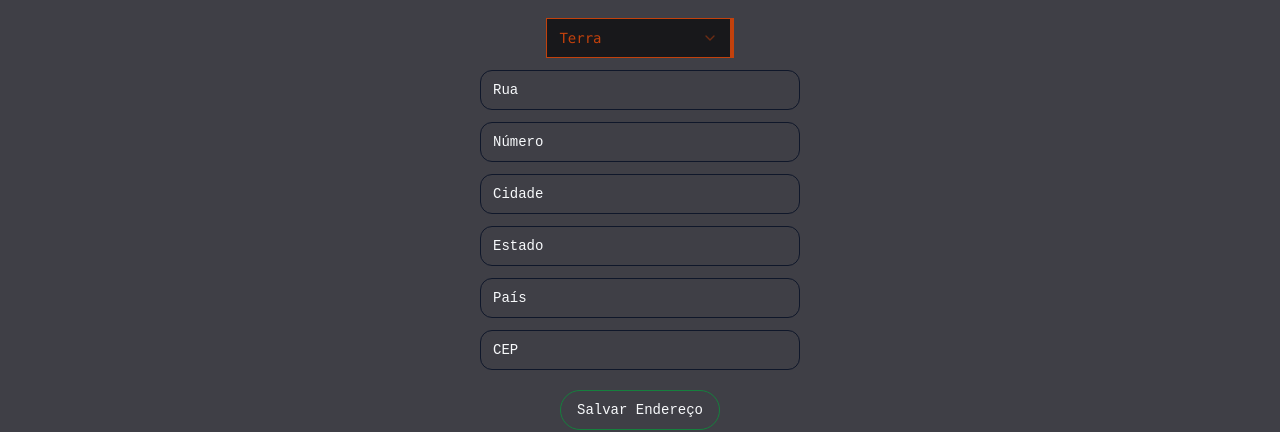
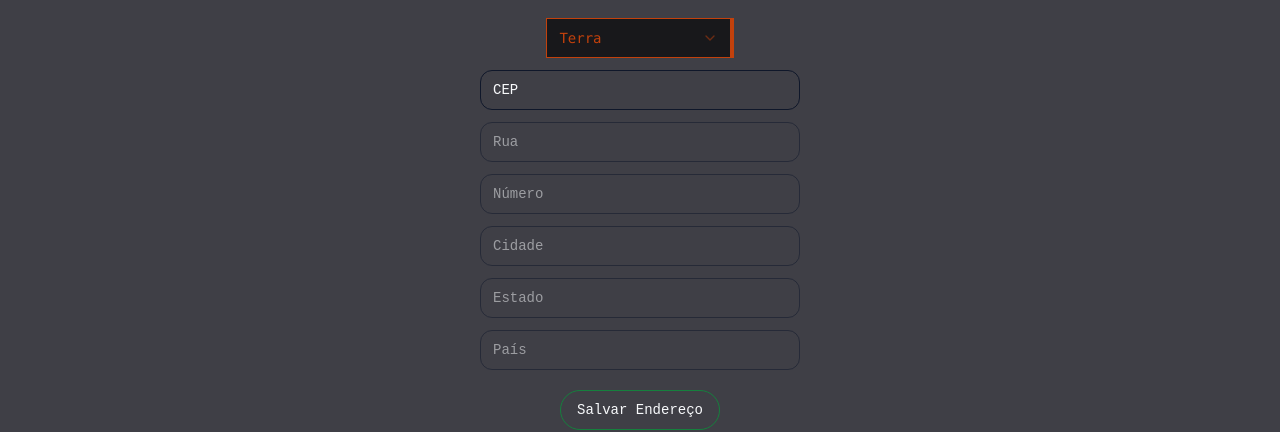
Before and after one commit to kevinDsousa/MarsEarthDeliveries, a React (Vite) app: page /new-address in a window 1280 px wide. Shown: the part 284-716 px from the top of the page. Built offline with nearby package versions, Linux system fonts and the light colour scheme.

Commit message:
style: :lipstick: Ajuste de cores na tela de visualizar endereços

```diff
--- a/src/pages/AddressTable.tsx
+++ b/src/components/AddressTable.tsx
@@ -6,7 +6,7 @@ import {
   TableHead,
   TableRow,
   TableCell,
-} from "../components/ui/table";
+} from "./ui/table";
 import { removeAddressFromLocalStorage } from "../utils/localStorageUtils";
 import { Link } from "react-router-dom";
 
@@ -86,7 +86,7 @@ export const AddressTable = () => {
         </Table>
       ) : (
         <div className="text-slate-50 text-center mt-4">
-          <p className="text-zinc-900">
+          <p className="text-slate-50 text-lg">
             Nenhum endereço encontrado. Cadastre um novo endereço.
           </p>
         </div>
--- a/src/components/EarthForm.tsx
+++ b/src/components/EarthForm.tsx
@@ -1,83 +1,24 @@
+import { useState, useEffect } from "react";
 import { FormField, FormControl, FormItem, FormMessage } from "./ui/form";
 import { Input } from "./ui/input";
 import { useFormContext } from "react-hook-form";
 
 export const EarthForm = () => {
-  const { control } = useFormContext();
+  const { control, watch } = useFormContext();
+  const cepValue = watch("cep");
+
+  const [isDisabled, setIsDisabled] = useState(true);
+
+  useEffect(() => {
+    if (cepValue && cepValue.length === 8) {
+      setIsDisabled(false);
+    } else {
+      setIsDisabled(true);
+    }
+  }, [cepValue]);
 
   return (
-    <>
     <div className="flex flex-col gap-3 mt-3">
-        <FormField
-          control={control}
-          name="rua"
-          render={({ field, fieldState }) => (
-            <FormItem>
-              <FormControl className="border-slate-900 w-80 rounded-xl text-slate-50">
-                <Input width={500} placeholder="Rua" {...field} />
-              </FormControl>
-              <FormMessage className="text-red-300 text-[10px]">
-                {fieldState.error?.message}
-              </FormMessage>
-            </FormItem>
-          )}
-        />
-        <FormField
-          control={control}
-          name="numero"
-          render={({ field, fieldState }) => (
-            <FormItem>
-              <FormControl className="border-slate-900 w-80 rounded-xl text-slate-50">
-                <Input width={500} placeholder="Número" {...field} />
-              </FormControl>
-              <FormMessage className="text-red-300 text-[10px]">
-                {fieldState.error?.message}
-              </FormMessage>
-            </FormItem>
-          )}
-        />
-        <FormField
-          control={control}
-          name="cidade"
-          render={({ field, fieldState }) => (
-            <FormItem>
-              <FormControl className="border-slate-900 w-80 rounded-xl text-slate-50">
-                <Input width={500} placeholder="Cidade" {...field} />
-              </FormControl>
-              <FormMessage className="text-red-300 text-[10px]">
-                {fieldState.error?.message}
-              </FormMessage>
-            </FormItem>
-          )}
-        />
-        <FormField
-          control={control}
-          name="estado"
-          render={({ field, fieldState }) => (
-            <FormItem>
-              <FormControl className="border-slate-900 w-80 rounded-xl text-slate-50">
-                <Input width={500} placeholder="Estado" {...field} />
-              </FormControl>
-              <FormMessage className="text-red-300 text-[10px]">
-                {fieldState.error?.message}
-              </FormMessage>
-            </FormItem>
-          )}
-        />
-        <FormField
-          control={control}
-          name="pais"
-          render={({ field, fieldState }) => (
-            <FormItem>
-              <FormControl className="border-slate-900 w-80 rounded-xl text-slate-50">
-                <Input width={500} placeholder="País" {...field} />
-              </FormControl>
-              <FormMessage className="text-red-300 text-[10px]">
-                {fieldState.error?.message}
-              </FormMessage>
-            </FormItem>
-          )}
-        />
       <FormField
         control={control}
         name="cep"
@@ -92,7 +33,101 @@ export const EarthForm = () => {
           </FormItem>
         )}
       />
+      <FormField
+        control={control}
+        name="rua"
+        render={({ field, fieldState }) => (
+          <FormItem>
+            <FormControl className="border-slate-900 w-80 rounded-xl text-slate-50">
+              <Input
+                width={500}
+                placeholder="Rua"
+                {...field}
+                disabled={isDisabled}
+              />
+            </FormControl>
+            <FormMessage className="text-red-300 text-[10px]">
+              {fieldState.error?.message}
+            </FormMessage>
+          </FormItem>
+        )}
+      />
+      <FormField
+        control={control}
+        name="numero"
+        render={({ field, fieldState }) => (
+          <FormItem>
+            <FormControl className="border-slate-900 w-80 rounded-xl text-slate-50">
+              <Input
+                width={500}
+                placeholder="Número"
+                {...field}
+                disabled={isDisabled}
+              />
+            </FormControl>
+            <FormMessage className="text-red-300 text-[10px]">
+              {fieldState.error?.message}
+            </FormMessage>
+          </FormItem>
+        )}
+      />
+      <FormField
+        control={control}
+        name="cidade"
+        render={({ field, fieldState }) => (
+          <FormItem>
+            <FormControl className="border-slate-900 w-80 rounded-xl text-slate-50">
+              <Input
+                width={500}
+                placeholder="Cidade"
+                {...field}
+                disabled={isDisabled}
+              />
+            </FormControl>
+            <FormMessage className="text-red-300 text-[10px]">
+              {fieldState.error?.message}
+            </FormMessage>
+          </FormItem>
+        )}
+      />
+      <FormField
+        control={control}
+        name="estado"
+        render={({ field, fieldState }) => (
+          <FormItem>
+            <FormControl className="border-slate-900 w-80 rounded-xl text-slate-50">
+              <Input
+                width={500}
+                placeholder="Estado"
+                {...field}
+                disabled={isDisabled}
+              />
+            </FormControl>
+            <FormMessage className="text-red-300 text-[10px]">
+              {fieldState.error?.message}
+            </FormMessage>
+          </FormItem>
+        )}
+      />
+      <FormField
+        control={control}
+        name="pais"
+        render={({ field, fieldState }) => (
+          <FormItem>
+            <FormControl className="border-slate-900 w-80 rounded-xl text-slate-50">
+              <Input
+                width={500}
+                placeholder="País"
+                {...field}
+                disabled={isDisabled}
+              />
+            </FormControl>
+            <FormMessage className="text-red-300 text-[10px]">
+              {fieldState.error?.message}
+            </FormMessage>
+          </FormItem>
+        )}
+      />
     </div>
-    </>
   );
 };
--- a/src/components/MarsForm.tsx
+++ b/src/components/MarsForm.tsx
@@ -1,5 +1,12 @@
+import { LoteValues } from "../utils/lotes";
 import { FormField, FormControl, FormItem, FormMessage } from "./ui/form";
-import { Input } from "./ui/input";
+import {
+  Select,
+  SelectTrigger,
+  SelectValue,
+  SelectContent,
+  SelectItem,
+} from "./ui/select";
 import { useFormContext } from "react-hook-form";
 
 export const MarsForm = () => {
@@ -13,13 +20,18 @@ export const MarsForm = () => {
         render={({ field, fieldState }) => (
           <FormItem>
             <FormControl className="border-slate-900 w-80 rounded-xl text-slate-50">
-              <Input
-                type="number"
-                min={1}
-                defaultValue={1}
-                placeholder="Lote"
-                {...field}
-              />
+              <Select value={field.value} onValueChange={field.onChange}>
+                <SelectTrigger className="btn-outline-orange w-full bg-zinc-900 font-mono border-r-4">
+                  <SelectValue placeholder="Selecione um Lote" />
+                </SelectTrigger>
+                <SelectContent className="bg-zinc-900 text-slate-50">
+                  {Object.values(LoteValues).map((value) => (
+                    <SelectItem key={value} value={value}>
+                      {value}
+                    </SelectItem>
+                  ))}
+                </SelectContent>
+              </Select>
             </FormControl>
             <FormMessage className="text-red-300 text-[10px]">
               {fieldState.error?.message}
--- a/src/main.tsx
+++ b/src/main.tsx
@@ -6,7 +6,7 @@ import { RouterProvider, createBrowserRouter } from "react-router-dom";
 import { AddressCreate } from "./pages/AddressCreate.tsx";
 import { NotFound } from "./pages/NotFound.tsx";
 import { Home } from "./pages/Home.tsx";
-import { AddressTable } from "./pages/AddressTable.tsx";
+import { AddressView } from "./pages/AddressView.tsx";
 
 const router = createBrowserRouter([
   {
@@ -24,7 +24,7 @@ const router = createBrowserRouter([
       },
       {
         path: "view-address",
-        element: <AddressTable />,
+        element: <AddressView />,
       },
     ],
   },
--- /dev/null
+++ b/src/pages/AddressView.tsx
@@ -0,0 +1,9 @@
+import { AddressTable } from "../components/AddressTable";
+
+export const AddressView = () => {
+  return (
+    <section className="bg-zinc-700 h-screen">
+      <AddressTable />
+    </section>
+  );
+};
--- /dev/null
+++ b/src/utils/lotes.ts
@@ -0,0 +1,7 @@
+export enum LoteValues {
+  Marz1 = "Lote 1020",
+  Aqur7 = "Lote 2450",
+  Vext2 = "Lote 3156",
+  Zert3 = "Lote 4456",
+  Solv9 = "Lote 2205",
+}
```
Lines whose indentation alone changed are shown as unchanged.
